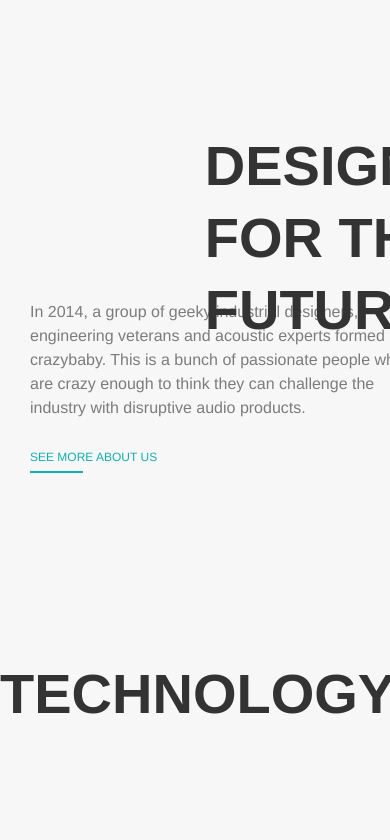
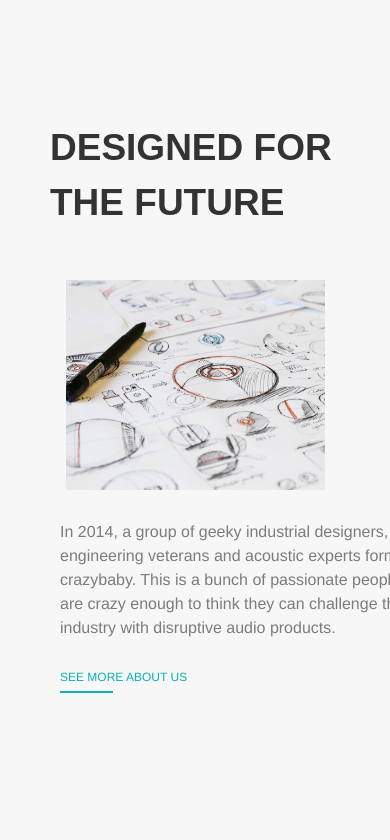
Before and after one commit to DenysShalamov/Kickstarter, a website: page app/index.html in a window 390 px wide. Shown: the part 1440-2280 px from the top of the page. Drawn offline with nearby package versions, Linux system fonts and the light colour scheme.

Commit message:
design adaptive

```diff
--- a/app/index.html
+++ b/app/index.html
@@ -166,10 +166,11 @@
   <section class="design" id="design">
     <div class="container">
       <div class="design__inner">
-        <div class="design__photo"></div>
         <h2 class="design__title">
           DESIGNED FOR THE FUTURE
         </h2>
+        <div class="design__photo"></div>
+
         <div class="design__article">
           <p class="design__text">
             In 2014, a group of geeky industrial designers, engineering veterans and acoustic experts formed crazybaby. This is a bunch of passionate people who are crazy enough to think they can challenge the industry with disruptive audio products.
@@ -183,6 +184,8 @@
   <section class="technology" id="technology">
     <div class="technology__inner">
       <div class="technology__title">technology</div>
+
+        <div class="technology__slider">
           <div class="technology__img">
             <div class="technology__img-cl technology__img-cl--1">
               <div class="technology__img-text technology__img-text--1">
@@ -237,6 +240,7 @@
             <div class="technology__img-cl technology__img-cl--11">
               <div class="technology__img-text technology__img-text--11">
                 Transparent logo
+              </div>
             </div>
         </div>
         </div>
--- a/app/js/main.js
+++ b/app/js/main.js
@@ -27,5 +27,7 @@ $(function () {
     prevArrow: '<button class="slider-btn slider-btn__left"><svg width="48" height="13" viewBox="0 0 48 13" fill="none" xmlns="http://www.w3.org/2000/svg"><path d="M48 4.19628e-06L0.329261 0L0.329261 0.999998L48 1V4.19628e-06Z" fill="#BDBDBD"/><path d="M18.2022 11.8047L0.440509 0.000149576L0 1.19548L17.7616 13L18.2022 11.8047Z" fill="#BDBDBD"/></svg></button>',
 
     nextArrow: '<button class="slider-btn slider-btn__right"><svg width="48" height="13" viewBox="0 0 48 13" fill="none" xmlns="http://www.w3.org/2000/svg"><path d="M0 13H47.6707V12H0V13Z" fill="#333333"/><path d="M29.7978 1.19533L47.5595 12.9999L48 11.8045L30.2384 0L29.7978 1.19533Z" fill="#333333"/></svg></button>'
-  })
+  });
+
+
 });
--- a/app/scss/_media.scss
+++ b/app/scss/_media.scss
@@ -10,6 +10,13 @@
   }
 
   .advantages {
+    &__inner {
+      margin-left: 30px;
+      margin-right: 30px;
+    }
+  }
+
+  .design {
     &__inner {
       margin-left: 30px;
       margin-right: 30px;
@@ -31,6 +38,14 @@
 
     &__box {
       max-width: 300px;
+    }
+  }
+
+  .design {
+    &__title {
+      max-width: 430px;
+      left: 40%;
+      font-size: 52px;
     }
   }
 }
@@ -115,6 +130,39 @@
   .slick-list {
     height: 300px;
   }
+
+  .design {
+    &__inner {
+      display: block;
+    }
+
+    &__title {
+      position: static;
+      max-width: 290px;
+      font-size: 37px;
+      line-height: 55px;
+      margin: 0 auto 50px;
+    }
+
+    &__photo {
+      margin: 0 auto 30px;
+      height: 210px;
+      width: 259px;
+      background-size: cover;
+    }
+
+    &__text {
+      margin: 0 auto;
+    }
+
+    &__link {
+      display: block;
+      max-width: 378px;
+      margin: 0 auto;
+    }
+
+
+  }
 }
 
 @media (min-width: 750px) {
@@ -148,10 +196,13 @@
     float: none;
     width: 100% !important;
     max-width: 350px;
+
+    &:focus {
+      outline: none;
+    }
   }
 
-  .slick-prev,
-  .slick-next {
+  .slider-btn {
     display: none !important;
   }
 }
```
Also changed, not shown: app/css/style.min.css. Lines whose indentation alone changed are shown as unchanged.
